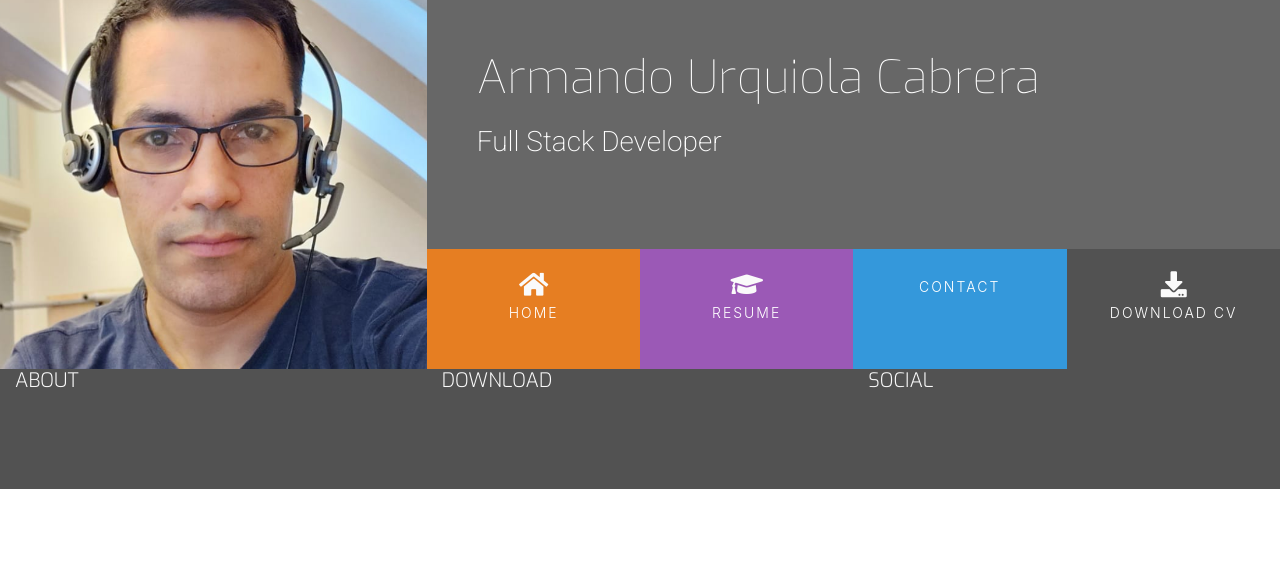
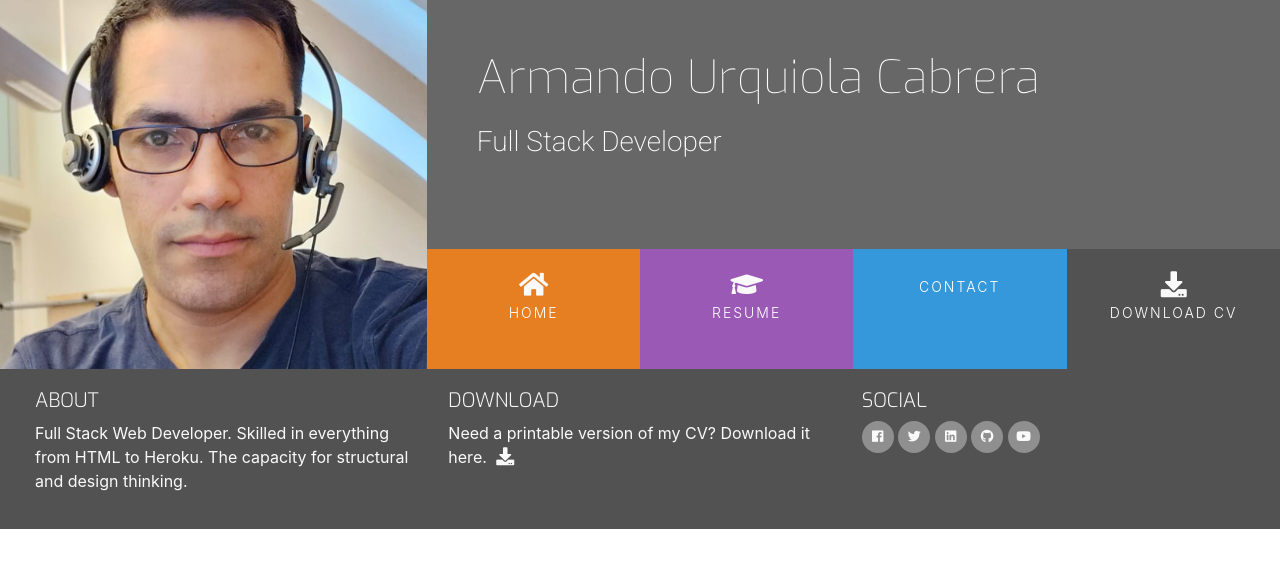
Before and after one commit to patchamamago/portfolio-patchamamago, a plain HTML site: page index.html in a window 1280 px wide. Drawn offline with nearby package versions, Linux system fonts and the light colour scheme; some icons are missing.

Commit message:
filling in the footer content

```diff
--- a/assets/css/style.css
+++ b/assets/css/style.css
@@ -147,3 +147,46 @@ footer {
     min-height: 120px;
     margin: 0;
 }
+
+.cv-pdf i {
+    font-size: 18px;
+    color: #fafafa;
+    text-align: center;
+    padding-left: 5px;
+    transition: all 0.35s ease-in-out;
+    -moz-transition: all 0.35s ease-in-out;
+    -webkit-transition: all 0.35s ease-in-out;
+    -o-transition: all 0.35s ease-in-out;
+}
+
+.cv-pdf i:hover {
+    color: #e84610;
+}
+
+.social-links {
+    padding-bottom: 15px;
+}
+
+.social-links li a i {
+    width: 32px;
+    height: 32px;
+    padding: 12px 0;
+    border-radius: 50%;
+    font-size: 13px;
+    line-height: 7px;
+    text-align: center;
+    color: #fafafa;
+    background: #8f8f8f;
+    transition: all 0.35s ease-in-out;
+    -moz-transition: all 0.35s ease-in-out;
+    -webkit-transition: all 0.35s ease-in-out;
+    -o-transition: all 0.35s ease-in-out;
+}
+
+.social-links li a i:hover {
+    background: #e84610;
+}
+
+#footer-details {
+    padding: 20px;
+}
--- a/index.html
+++ b/index.html
@@ -50,15 +50,57 @@
 
     </section>
     <footer class="container-fluid">
-        <div class="row">
+        <div id="footer-details" class="row">
             <div class="col-sm-4">
                 <h5 class="uppercase general-sub">About</h5>
+                <p class="inline-block">
+                    Full Stack Web Developer. Skilled in everything from HTML to Heroku. The capacity for structural and design thinking.
+                </p>
             </div>
             <div class="col-sm-4">
                 <h5 class="uppercase general-sub">Download</h5>
+                <p class="inline-block">
+                    Need a printable version of my CV? Download it here.
+                    <a href="#" target="_blank" class="cv-pdf">
+                        <i class="fa fa-download" aria-hidden="true"></i>
+                        <span class="sr-only">Download link.</span>
+                    </a>
+                </p>
             </div>
             <div class="col-sm-4">
                 <h5 class="uppercase general-sub">Social</h5>
+                <ul class="list-inline social-links">
+                    <li class="list-inline-item">
+                        <a target="_blank" href="#">
+                            <i class="fab fa-facebook" aria-hidden="true"></i>
+                                <span class="sr-only">Facebook</span>
+                        </a>
+                    </li>
+                    <li class="list-inline-item">
+                        <a target="_blank" href="#">
+                            <i class="fab fa-twitter" aria-hidden="true"></i>
+                            <span class="sr-only">Twitter</span>
+                        </a>
+                    </li>
+                    <li class="list-inline-item">
+                        <a target="_blank" href="#">
+                            <i class="fab fa-linkedin" aria-hidden="true"></i>
+                            <span class="sr-only">LinkedIn</span>
+                        </a>
+                    </li>
+                    <li class="list-inline-item">
+                        <a target="_blank" href="#">
+                            <i class="fab fa-github" aria-hidden="true"></i>
+                            <span class="sr-only">GitHub</span>
+                        </a>
+                    </li>
+                    <li class="list-inline-item">
+                        <a target="_blank" href="#">
+                            <i class="fab fa-youtube" aria-hidden="true"></i>
+                            <span class="sr-only">YouTube</span>
+                        </a>
+                    </li>
+                </ul>
             </div>
         </div>
     </footer>
```
Also changed, not shown: README.md.
